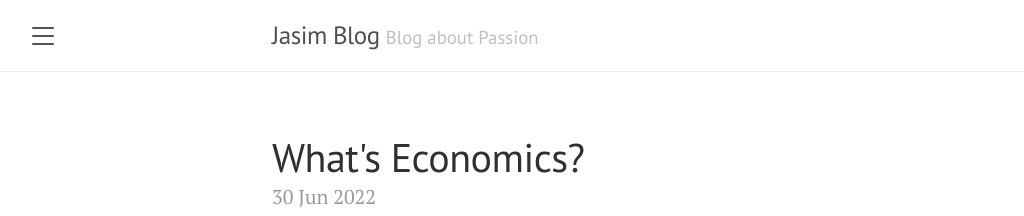
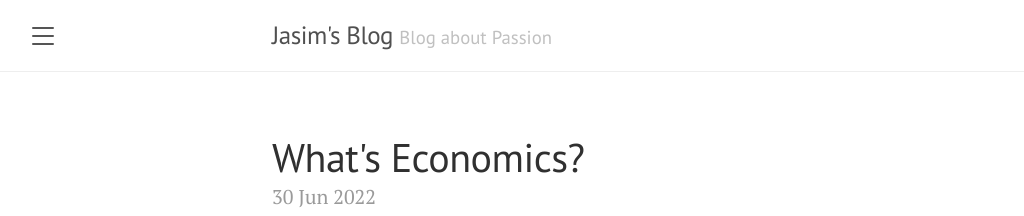
Before and after one commit to jasim2k/jasim2k.github.io, a Jekyll site: the page built from index.html, in a window 1280 px wide. Shown: the top 216 px of the page, without its empty margins (8-1032 px from the left). Built offline with Jekyll 4.4.1, drawn with Linux system fonts in a browser that asks for light colours; the list of posts is cut into pages by our own code.

```diff
--- a/_config.yml
+++ b/_config.yml
@@ -1,5 +1,5 @@
 # Setup
-title:               Jasim Blog
+title:               Jasim's Blog
 tagline:             'Blog about Passion'
 description:         'Made by Ahamed'
 url:                 https://jasim2k.github.io
@@ -19,4 +19,3 @@ plugins:
 
 # Custom vars
 version:             1.1.0
-google_analytics_id: #UA-XXXX-Y
```
